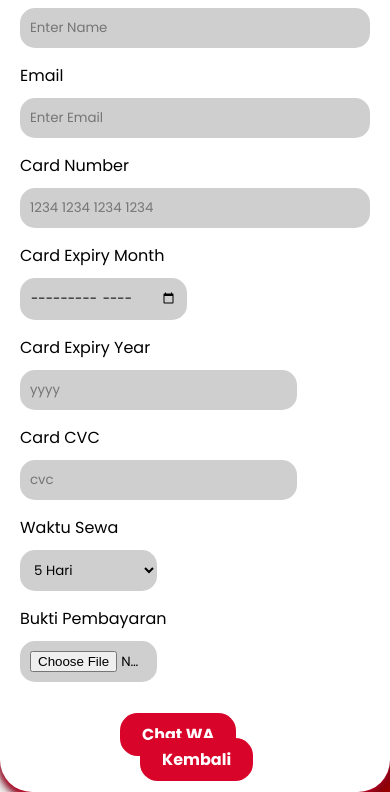
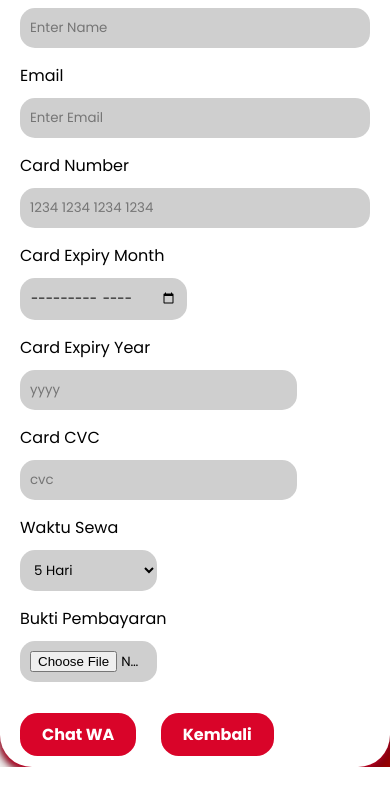
Before and after one commit to Yazid-Bjorka/carpoint-renttrusted.github.io, a plain HTML site: page formregistrasi.html in a window 390 px wide. Shown: the part 135-927 px from the top of the page. After the commit the page ends 902 px from the top, so only its background shows below. Drawn offline with Linux system fonts and the light colour scheme.

Commit message:
ubah responsive

```diff
--- a/style1.css
+++ b/style1.css
@@ -74,7 +74,7 @@ h1 {
   color: #fff;
   font-weight: 800;
   border-radius: 1.1rem;
-  margin-left: 100px;
+  margin-left: auto;
 }
 
 .btn:hover {
@@ -88,7 +88,7 @@ h1 {
   color: #fff;
   font-weight: 800;
   border-radius: 1.1rem;
-  margin-left: 120px;
+  margin-left: 20px;
 }
 
 .btn1:hover {
@@ -114,3 +114,13 @@ h1 {
   margin: 10px 0 15px 0;
   background-color: #cfcfcf;
 }
+
+@media (max-width: 638px) {
+  form {
+    text-align: left;
+  }
+
+  .box1 {
+    margin-right: 0px;
+  }
+}
```
